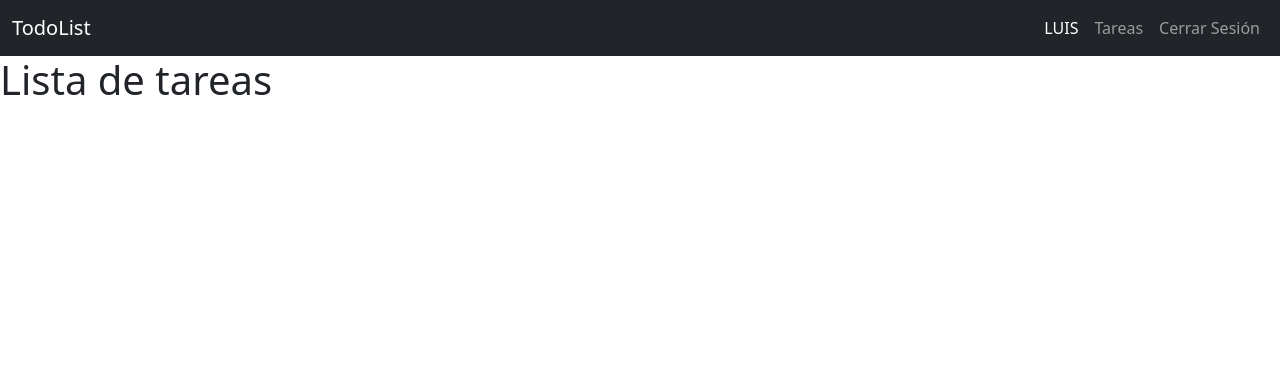
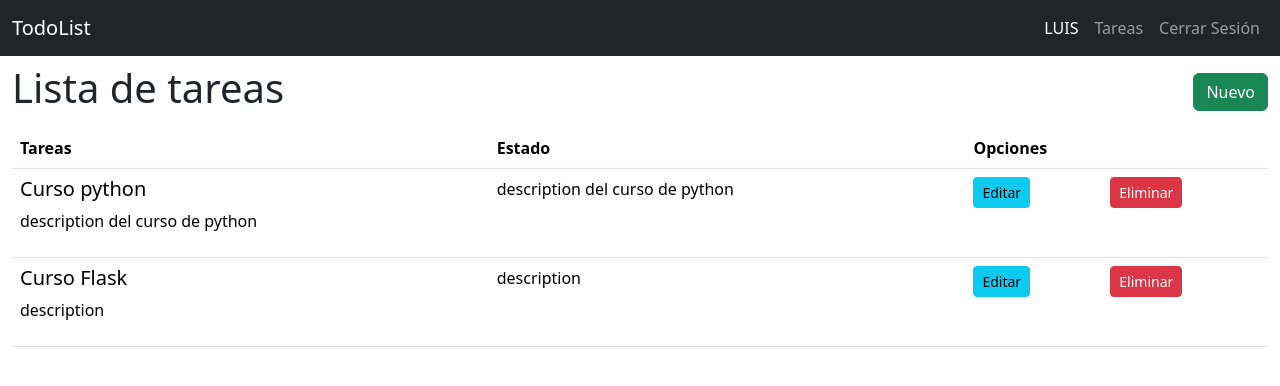
Before and after one commit to LuisDavid06/pactice-flask2, a Flask app: page /todo/list in a window 1280 px wide. Shown: the top 386 px of the page. Run offline with Flask 3, Linux system fonts and the light colour scheme; a user stored in the database is signed in.

Commit message:
mostrar el listado de las tareas

```diff
--- /dev/null
+++ b/todor/templates/todo/create.html
@@ -0,0 +1 @@
+{% extends 'base.html' %} {%block content%} {%endblock%}
--- a/todor/templates/todo/index.html
+++ b/todor/templates/todo/index.html
@@ -1,5 +1,37 @@
 {% extends 'base.html' %} {%block content%}
+<section class="container-fluid">
+  <nav class="navbar">
+    <h1>{% block title %}Lista de tareas{% endblock %}</h1>
+    <a href="" class="btn btn-success">Nuevo</a>
+  </nav>
 
-<h1>{% block title %}Lista de tareas{% endblock %}</h1>
+  <table class="table">
+    <thead>
+      <tr>
+        <th class="col">Tareas</th>
+        <th class="col">Estado</th>
+        <th class="col" colspan="2">Opciones</th>
+      </tr>
+    </thead>
+
+    <tbody>
+      {%for todo in todos | reverse %} {% if g.user.id == todo.created_by %}
+      <tr>
+        <td>
+          <h5>{{todo.title}}</h5>
+          <p>{{todo.desc}}</p>
+        </td>
+        <td>{{todo.desc}}</td>
+        <td>
+          <a href="" class="btn btn-info btn-sm">Editar</a>
+        </td>
+        <td>
+          <a href="" class="btn btn-danger btn-sm">Eliminar</a>
+        </td>
+      </tr>
+      {%endif%} {%endfor%}
+    </tbody>
+  </table>
+</section>
 
 {% endblock %}
--- a/todor/todo.py
+++ b/todor/todo.py
@@ -1,11 +1,14 @@
 from flask import Blueprint, render_template
 from  todor.auth import login_required
+from .models import Todo, User
+from todor import db
 bp = Blueprint('todo', __name__, url_prefix='/todo')
 
 @bp.route('/list')
 @login_required
 def index():
-    return render_template('todo/index.html')
+    todos = Todo.query.all()
+    return render_template('todo/index.html', todos = todos)
 
 @bp.route('/create')
 @login_required
```
Also changed, not shown: 1 other file.
